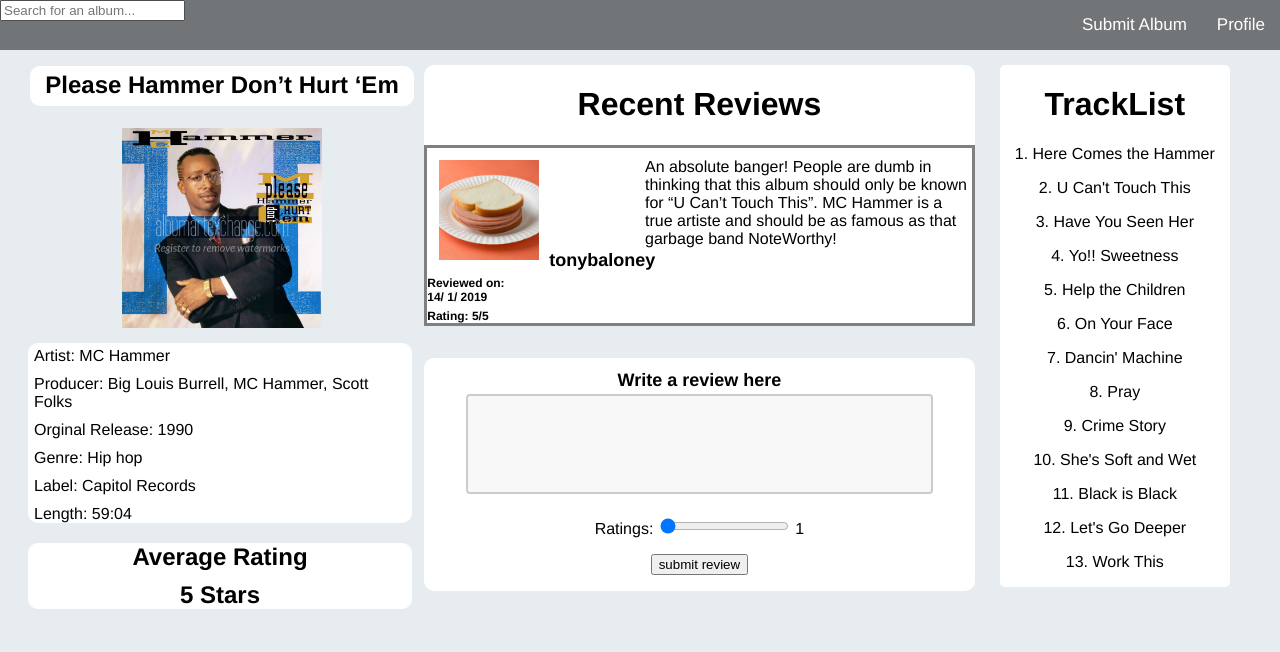
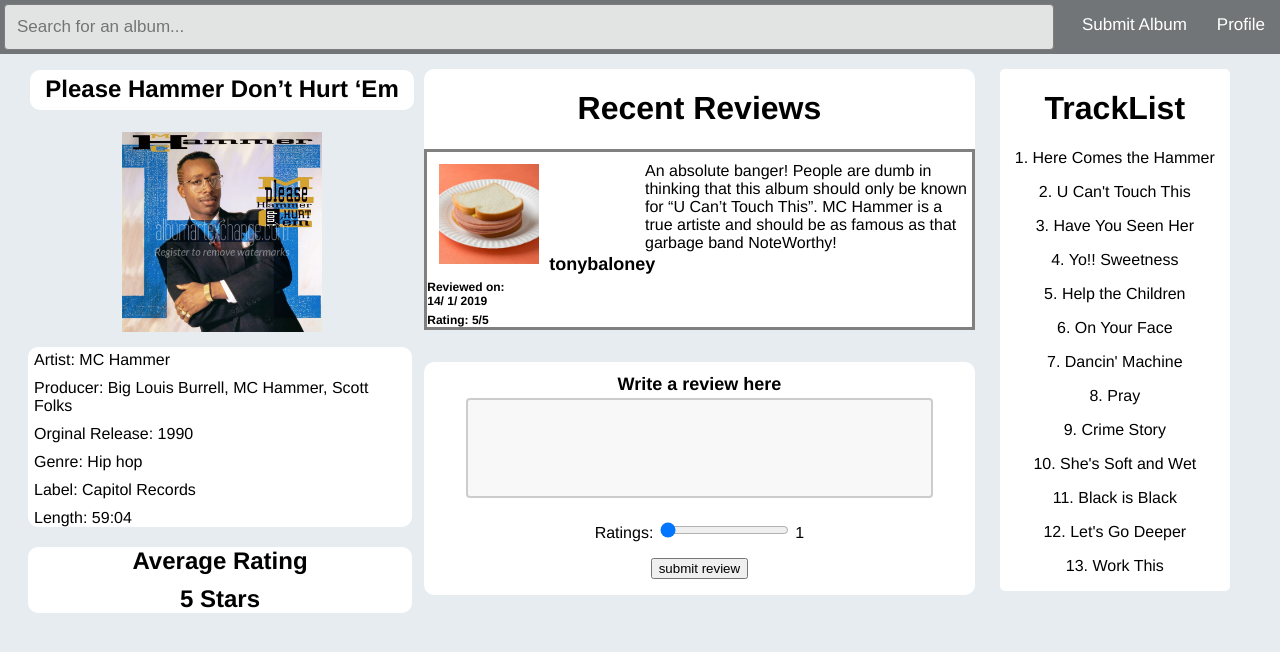
Before and after one commit to NoteWorthy-Team/NoteWorthy, a plain HTML site: page albums/album_0.html in a window 1280 px wide. Drawn offline with Linux system fonts and the light colour scheme.

Commit message:
Added CSS for the search bar for user and album pages.

```diff
--- a/albums/albumPage_style.css
+++ b/albums/albumPage_style.css
@@ -18,6 +18,20 @@
 		text-align: center;
 		text-decoration: none;
 		font-size: 17px;
+}
+
+.nav-bar input {
+    width: 80%;
+    min-width: 75px;
+    padding: 12px;
+    border: solid 1px gray;
+    border-radius: 4px;
+    margin: 4px;
+    opacity: 0.8;
+    display: inline-block;
+    vertical-align: middle;
+    font-size: 17px;
+    line-height: 20px
 }
 
 #albumName {
--- a/users/userprofile_style.css
+++ b/users/userprofile_style.css
@@ -18,6 +18,20 @@
 	text-align: center;
 	text-decoration: none;
 	font-size: 17px;
+}
+
+.nav-bar input {
+    width: 80%;
+    min-width: 75px;
+    padding: 12px;
+    border: solid 1px gray;
+    border-radius: 4px;
+    margin: 4px;
+    opacity: 0.8;
+    display: inline-block;
+    vertical-align: middle;
+    font-size: 17px;
+    line-height: 20px
 }
 
 #followDiv {
```
